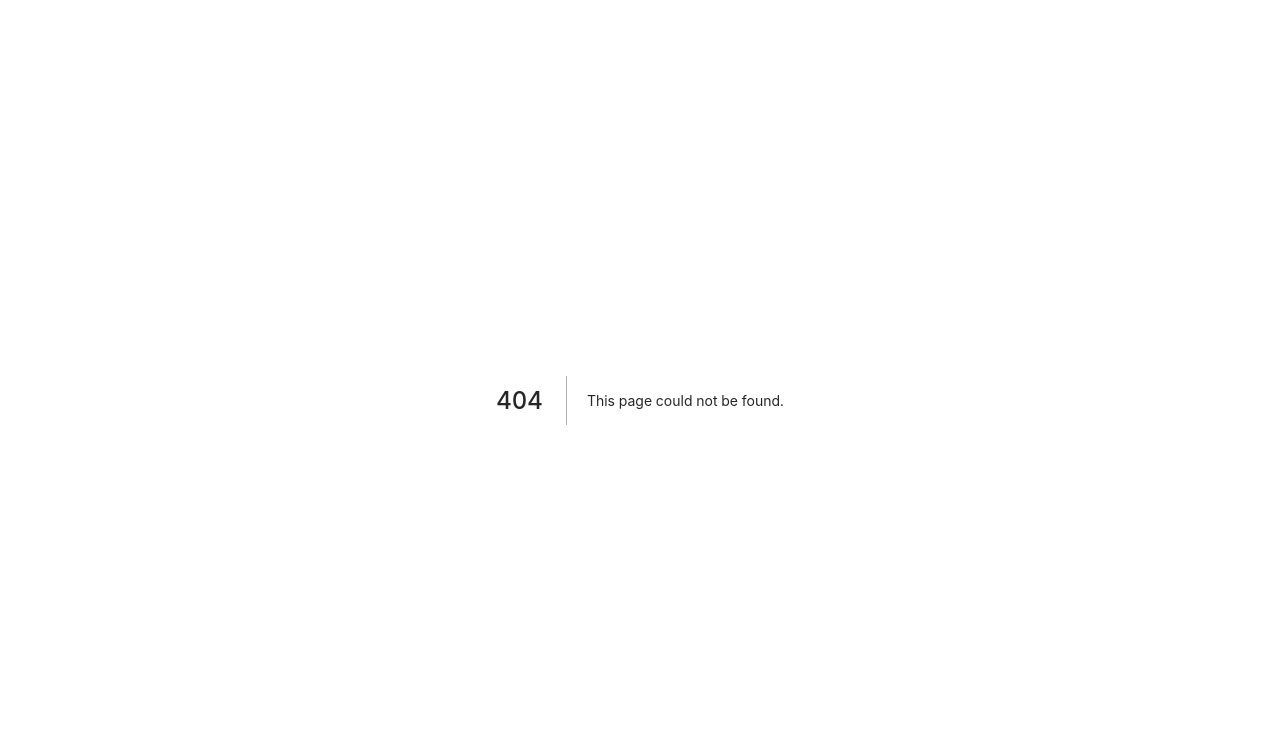
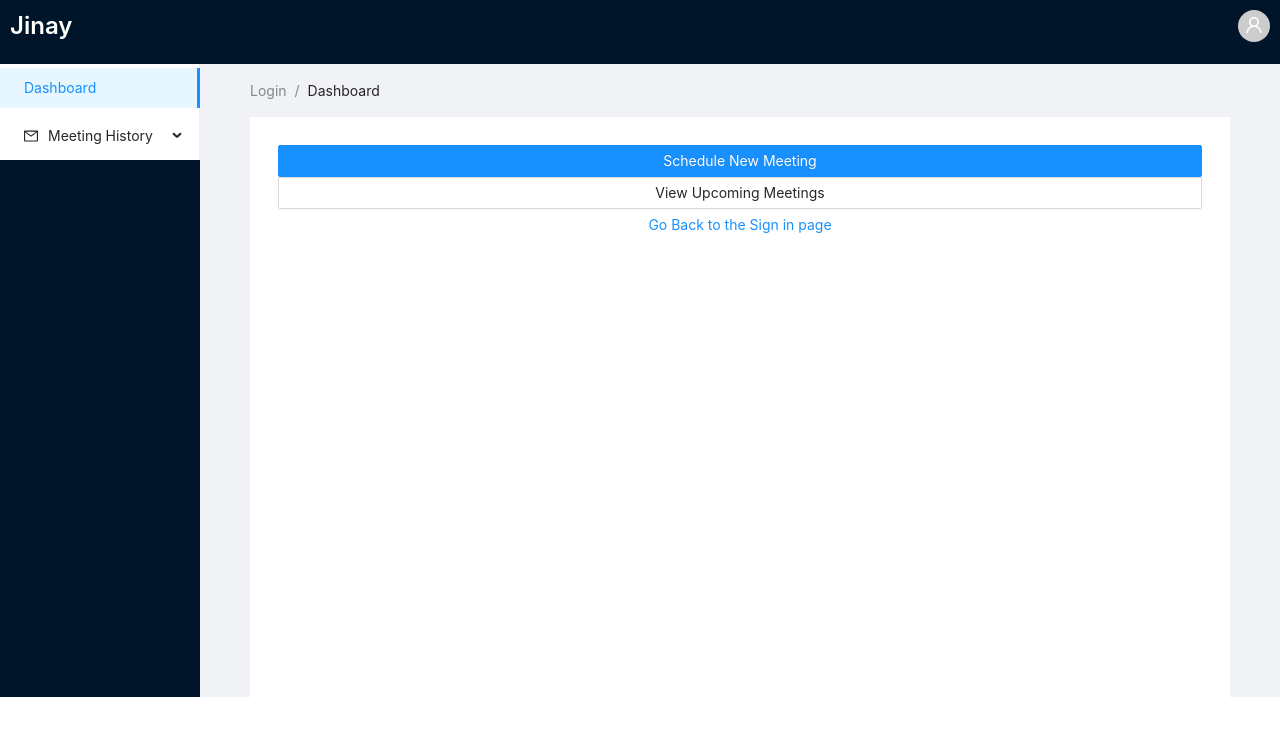
Before and after one commit to ishit16/anonymous-audio-chat, a Next.js app in the folder packages/client/: page /dashboard in a window 1280 px wide. Before the commit this address had no page. Shown: the top 736 px of the page. Built offline with nearby package versions, Linux system fonts and the light colour scheme.

Commit message:
Add Dashboard File

```diff
--- /dev/null
+++ b/packages/client/src/pages/dashboard.jsx
@@ -0,0 +1,167 @@
+import { AutoComplete, Button } from "antd";
+import styled from "styled-components";
+import { Layout, Breadcrumb } from "antd";
+const { Header, Footer, Sider, Content } = Layout;
+import Title from "antd/lib/Typography/Title";
+import { Avatar } from "antd";
+import { UserOutlined } from "@ant-design/icons";
+import { Menu } from "antd";
+import {
+  AppstoreOutlined,
+  MailOutlined,
+  SettingOutlined,
+} from "@ant-design/icons";
+import SubMenu from "antd/lib/menu/SubMenu";
+import { useRouter } from "next/router";
+import axios from "axios";
+import { Component } from "react";
+import { useState } from "react";
+import { useEffect } from "react";
+import { Card } from "antd";
+
+const api = axios.create({
+  baseURL: `https://run.mocky.io/v3`,
+});
+
+const Demo = () => {
+  const router = useRouter();
+  const [meetings, setMeetings] = useState([]);
+  const [x, setX] = useState([]);
+
+  const AddMeeting = (id) => {};
+
+  const ScheduleMeetings = async () => {
+    try {
+      const response = await api.get("/58d37e0d-838c-4373-9a7b-19a4bd967a8c");
+      setX(response.data);
+    } catch {
+      error, console.log(error);
+    }
+  };
+
+  const UpcomingMeetings = async () => {
+    const response = await api.get("/a7e2a5ad-3f8a-4ade-b409-9f8b8fe37cad");
+    setMeetings(response.data);
+  };
+  useEffect(() => {
+    console.log(meetings), console.log(x);
+  }, [x]);
+  return (
+    <Layout>
+      <Header style={{ padding: 10 }}>
+        <Avatar style={{ float: "right" }} icon={<UserOutlined />} />
+        <Title style={{ color: "white" }} level={3}>
+          Jinay
+        </Title>
+      </Header>
+      <Layout>
+        <Sider>
+          <Menu defaultSelectedKeys={["Dashboard"]} mode="inline">
+            <Menu.Item key="Dashboard">Dashboard</Menu.Item>
+            <SubMenu key="sub1" icon={<MailOutlined />} title="Meeting History">
+              <Menu.ItemGroup key="AboutUS" title="History">
+                <Menu.Item key="meeting1"> Meeting 1</Menu.Item>
+                <Menu.Item key="meeting2"> Meeting 2</Menu.Item>
+                <Menu.Item key="meeting3">
+                  {meetings.map((meeting) => (
+                    <span key={meeting.id}>
+                      Admin id: {meeting.Admin}
+                      <br></br>
+                    </span>
+                  ))}
+                </Menu.Item>
+              </Menu.ItemGroup>
+            </SubMenu>
+          </Menu>
+        </Sider>
+        <Layout>
+          <Content style={{ padding: "0 50px" }}>
+            <Breadcrumb style={{ margin: "16px 0" }}>
+              <Breadcrumb.Item>Login</Breadcrumb.Item>
+              <Breadcrumb.Item>Dashboard</Breadcrumb.Item>
+            </Breadcrumb>
+            <div style={{ background: "#fff", padding: 28, minHeight: 580 }}>
+              <Button type="primary" block onClick={ScheduleMeetings}>
+                Schedule New Meeting
+              </Button>
+              {x.map((meeting) => (
+                <span key={meeting.id}>
+                  <div className="site-card-border-less-wrapper">
+                    <Card
+                      title={meeting.id}
+                      bordered={true}
+                      style={{
+                        width: 300,
+                        textAlign: "center",
+                        alignSelf: "center",
+                        padding: 30,
+                        backgroundColor: "#add8e6",
+                        border: 100,
+                        align: "center",
+                      }}
+                    >
+                      <p>Admin id: {meeting.Admin}</p>
+                      <p>Start Time: {meeting.startTime}</p>
+                      <p>End Time: {meeting.endTime}</p>
+                      <Button
+                        type="primary"
+                        block
+                        onClick={() => AddMeeting(meeting.id)}
+                      >
+                        Schedule
+                      </Button>
+                    </Card>
+                    <br></br>
+                  </div>
+                </span>
+              ))}
+              <Button block onClick={UpcomingMeetings}>
+                View Upcoming Meetings
+              </Button>
+              {meetings.map((meeting) => (
+                <span key={meeting.id}>
+                  <div className="site-card-border-less-wrapper">
+                    <Card
+                      title={meeting.id}
+                      bordered={true}
+                      style={{
+                        width: 300,
+                        textAlign: "center",
+                        alignSelf: "center",
+                        padding: 30,
+                        backgroundColor: "#add8e6",
+                        border: 100,
+                        align: "center",
+                      }}
+                    >
+                      <p>Admin id: {meeting.Admin}</p>
+                      <p>Start Time: {meeting.startTime}</p>
+                      <p>End Time: {meeting.endTime}</p>
+                      <p>Attendees: {meeting.invities}</p>
+                      <p>Topic: {meeting.topic}</p>
+                      <Button
+                        type="primary"
+                        danger
+                        block
+                        onClick={() => AddMeeting(meeting.id)}
+                      >
+                        Delete
+                      </Button>
+                    </Card>
+                    <br></br>
+                  </div>
+                </span>
+              ))}
+
+              <Button type="link" block onClick={() => router.push("/login")}>
+                Go Back to the Sign in page
+              </Button>
+            </div>
+          </Content>
+        </Layout>
+      </Layout>
+    </Layout>
+  );
+};
+
+export default Demo;
```
